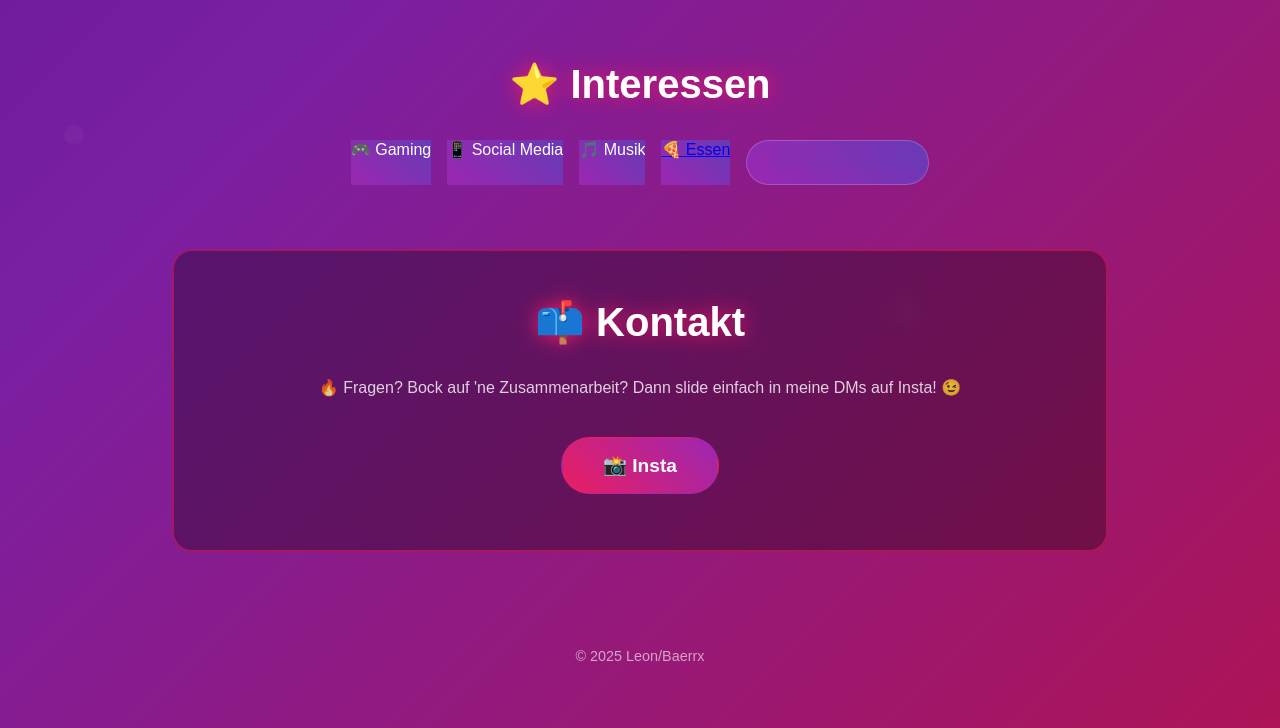
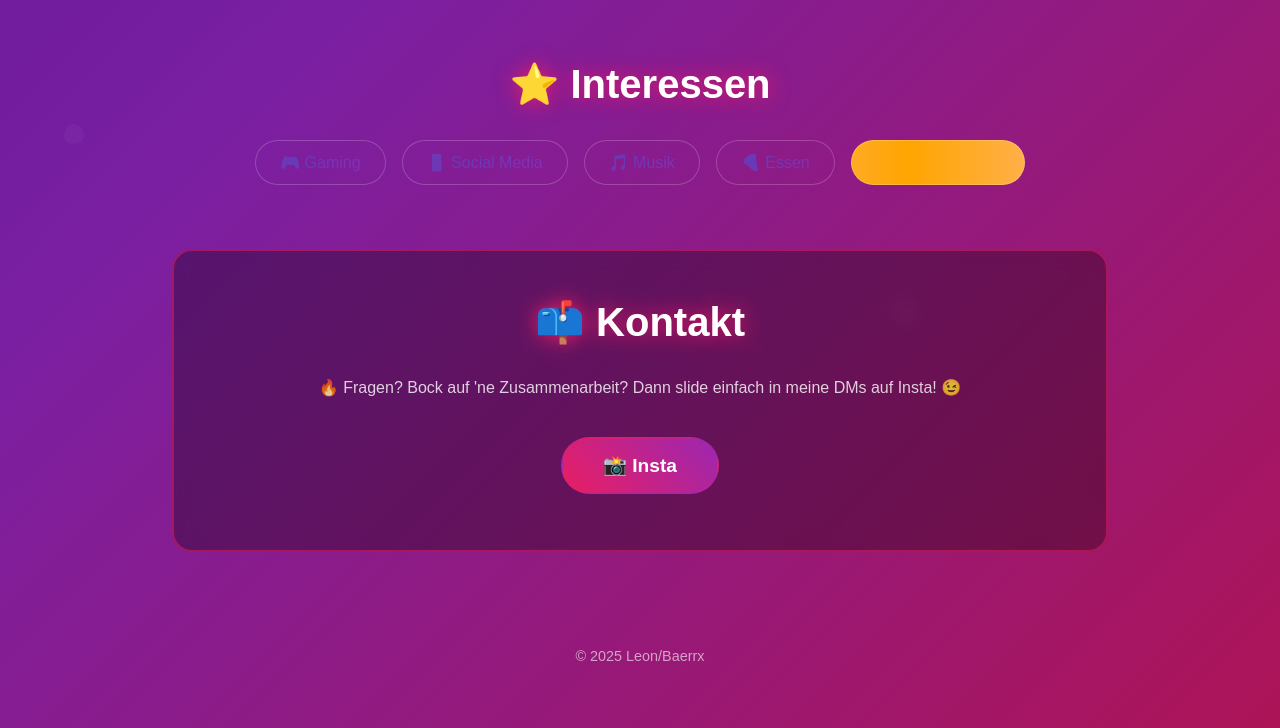
Before and after one commit to michaffs/baerrx_website, a plain HTML site: page baerrx/index.html in a window 1280 px wide. Shown: the part 1284-2012 px from the top of the page. Drawn offline with Linux system fonts and the light colour scheme.

Commit message:
Update index.html

```diff
--- a/baerrx/index.html
+++ b/baerrx/index.html
@@ -35,58 +35,34 @@
         animation: float 6s ease-in-out infinite;
         pointer-events: none;
       }
-
-      /* Shiny Text Effect für Shiny Hunting */
-      .skill-tag.shiny-text {
-        background: linear-gradient(45deg, #9c27b0, #673ab7);
-        position: relative;
-        overflow: hidden;
+      /* Allgemeiner Stil für die Boxen */
+      .skill-tag {
+        display: inline-block;
+        padding: 10px 15px;
+        border-radius: 8px;
+        background-color: #2a2a2e; /* Optional: Dunkler Hintergrund für Kontrast */
+        font-weight: bold;
+        text-decoration: none;
+        color: white; /* Fallback-Farbe */
       }
 
-      .skill-tag.shiny-text span {
-        background: linear-gradient(
-          90deg,
-          #ffd700,
-          #fff8dc,
-          #ffffff,
-          #fff8dc,
-          #ffd700
-        );
+      /* Allgemeiner Glanz-Effekt mit der LILA Standardfarbe */
+      .skill-tag.shiny {
+        background: linear-gradient(90deg, #9c27b0, #673ab7, #9c27b0);
         background-size: 200% 100%;
         -webkit-background-clip: text;
         background-clip: text;
         -webkit-text-fill-color: transparent;
         animation: shine-text 3s linear infinite;
-        font-weight: bold;
       }
 
-      @keyframes shine-text {
-        0% {
-          background-position: -200% center;
-        }
-        100% {
-          background-position: 200% center;
-        }
+      /* Spezielle GOLD-Farbe, die die lila Farbe überschreibt */
+      .skill-tag.shiny.gold {
+        background: linear-gradient(90deg, #ffb56b, #ffa500, #ffb56b);
+        background-size: 200% 100%; /* Wichtig, dies zu wiederholen */
       }
 
-      /* Shiny Text Effect */
-
-      .skill-tags.shiny-text {
-        background: linear-gradient(45deg, #9c27b0, #673ab7);
-        position: relative;
-        overflow: hidden;
-      }
-
-      .skill-tag.shiny-text span {
-        background: linear-gradient(90deg, #9c27b0, #673ab7);
-        background-size: 200% 100%;
-        -webkit-background-clip: text;
-        background-clip: text;
-        -webkit-text-fill-color: transparent;
-        animation: shine-text 3s linear infinite;
-        font-weight: bold;
-      }
-
+      /* Die Animation selbst (bleibt für beide gleich) */
       @keyframes shine-text {
         0% {
           background-position: -200% center;
@@ -518,21 +494,21 @@
       <section class="skills-section">
         <h2 class="section-title">⭐ Interessen</h2>
         <div class="skills-grid">
-          <span class="skill-tags shiny-text">🎮 Gaming</span>
-          <span class="skill-tags shiny-text">📱 Social Media</span>
-          <span class="skill-tags shiny-text">🎵 Musik</span>
+          <!-- Die normalen, lila-glänzenden Tags -->
+          <span class="skill-tag shiny">🎮 Gaming</span>
+          <span class="skill-tag shiny">📱 Social Media</span>
+          <span class="skill-tag shiny">🎵 Musik</span>
           <a
             href="http://nurfleisch.com/"
             target="_blank"
-            class="skill-tags shiny-text"
+            class="skill-tag shiny"
             >🍕 Essen</a
           >
-          <span class="skill-tag shiny-text"
-            ><span>🐦‍🔥 Shiny Hunting</span></span
-          >
+
+          <!-- Der besondere, gold-glänzende Tag -->
+          <span class="skill-tag shiny gold">🐦‍🔥 Shiny Hunting</span>
         </div>
       </section>
-
       <!-- Contact Section -->
       <section class="contact-section">
         <h2 class="section-title">📫 Kontakt</h2>
```
